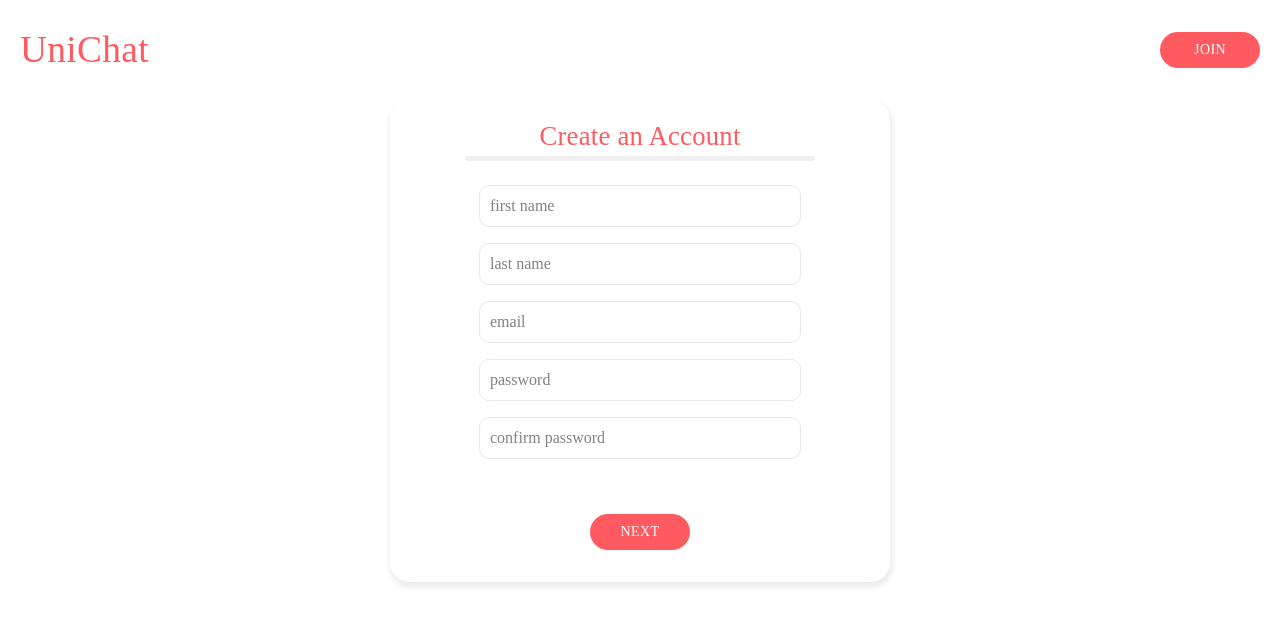
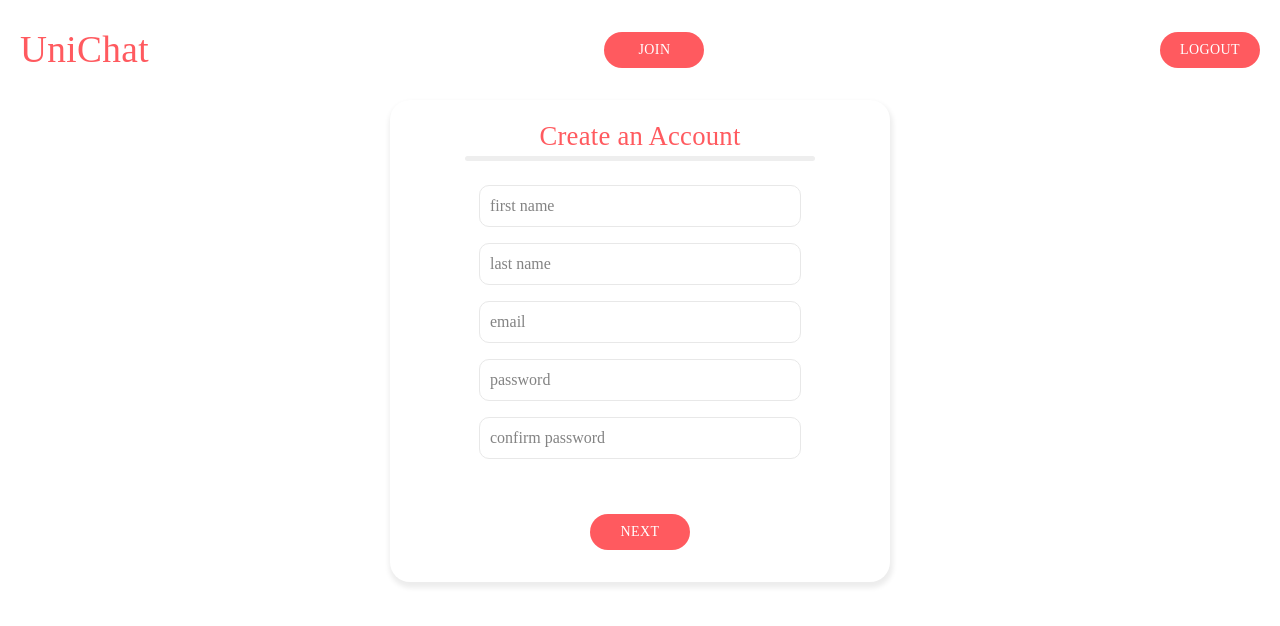
Before and after one commit to andaniel2029/unichat, a React (Create React App) app: page /signup in a window 1280 px wide. Shown: the top 626 px of the page. Built offline with nearby package versions, Linux system fonts and the light colour scheme; no server answers; a web font is replaced by a local one.

Commit message:
Logout button added - need /login route for redirection

```diff
--- a/src/components/AppButton.tsx
+++ /dev/null
@@ -1,35 +0,0 @@
-import { makeStyles } from '@material-ui/core/styles';
-import Button from '@material-ui/core/Button';
-import { Link } from 'react-router-dom';
-import { BtnInput} from './nav/Nav';
-
-const useStyles = makeStyles((theme) => ({
-  root: {
-    fontFamily: 'halcom',
-    color: 'white',
-    background: '#FF5A5F',
-    width: '100px',
-    borderRadius: '20px',
-    boxShadow: 'none',
-    '&:hover': {
-    },
-  },
-
-  link: {
-    textDecoration: 'none',
-    '&:visited': {
-      textDecoration: 'none',
-    },
-  }
-}));
-
-export default function AppButton(props: BtnInput) {
-
-  const classes = useStyles();
-
-  return (
-    <Link to={props.url} className={classes.link}>
-      <Button variant="contained" className={classes.root}>{props.text}</Button>
-    </Link>
-  )
-}
--- a/src/components/nav/Nav.tsx
+++ b/src/components/nav/Nav.tsx
@@ -1,7 +1,9 @@
 import { useState } from 'react';
 import { makeStyles } from '@material-ui/core/styles';
-import AppButton from '../AppButton';
+import Button from '@material-ui/core/Button';
+import { Link, useHistory } from 'react-router-dom';
 import Typography from '@material-ui/core/Typography';
+import { useAuth } from '../../hooks/useAuthContext';
 
 const useStyles = makeStyles((theme) => ({
   root: {
@@ -16,28 +18,55 @@ const useStyles = makeStyles((theme) => ({
     fontFamily: 'halcom',
     fontSize: '28pt',
     color: '#FF5A5F'
+  },
+
+  button: {
+    fontFamily: 'halcom',
+    color: 'white',
+    background: '#FF5A5F',
+    width: '100px',
+    borderRadius: '20px',
+    boxShadow: 'none',
+    '&:hover': {
+    },
+  },
+
+  link: {
+    textDecoration: 'none',
+    '&:visited': {
+      textDecoration: 'none',
+    },
   }
 
 }));
 
-export interface BtnInput {
-  text: string,
-  url: string
-}
-
 export default function Nav() {
 
+  const { currentUser, logout } = useAuth();
+  const [error, setError] = useState('');
+  console.log('nav user', currentUser);
+  const history = useHistory();
 
-  const join:BtnInput = {
-    text: 'Join',
-    url: '/signup'
+  const handleLogout = function() {
+    setError('');
+    logout()
+    .then(() => {
+      history.push('/login');
+    })
+    .catch((error: any) => {
+      setError('Unable to logout')
+    })
   }
+
 
   const classes = useStyles();
   return (
     <div className={classes.root}>
       <Typography className={classes.logo}>UniChat</Typography>
-      <AppButton {...join}/>
+      {<Link to="/signup" className={classes.link}>
+        <Button variant="contained" className={classes.button}>Join</Button>
+      </Link>}
+      <Button variant="contained" className={classes.button} onClick={handleLogout}>Logout</Button>
     </div>
   )
 }
```
Also changed, not shown: 1 other file (tests, documents, lock files or other folders).
